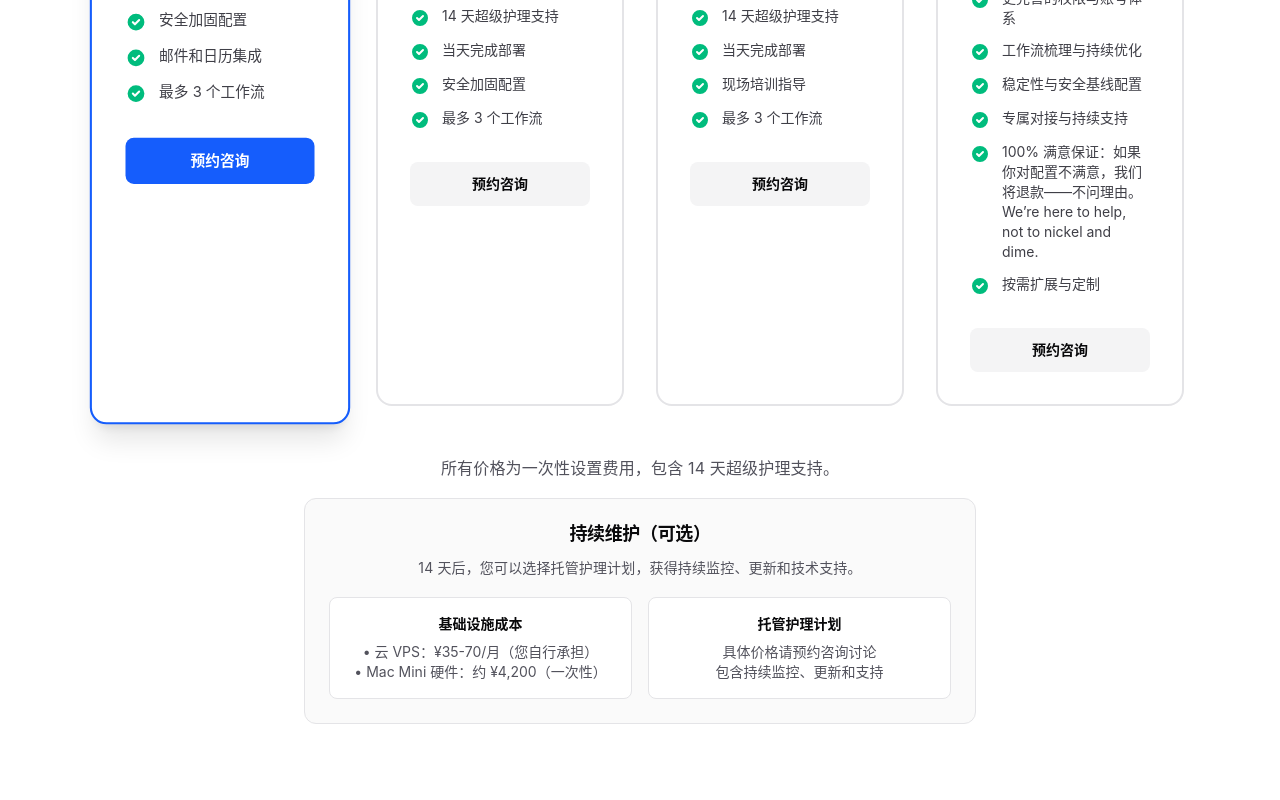
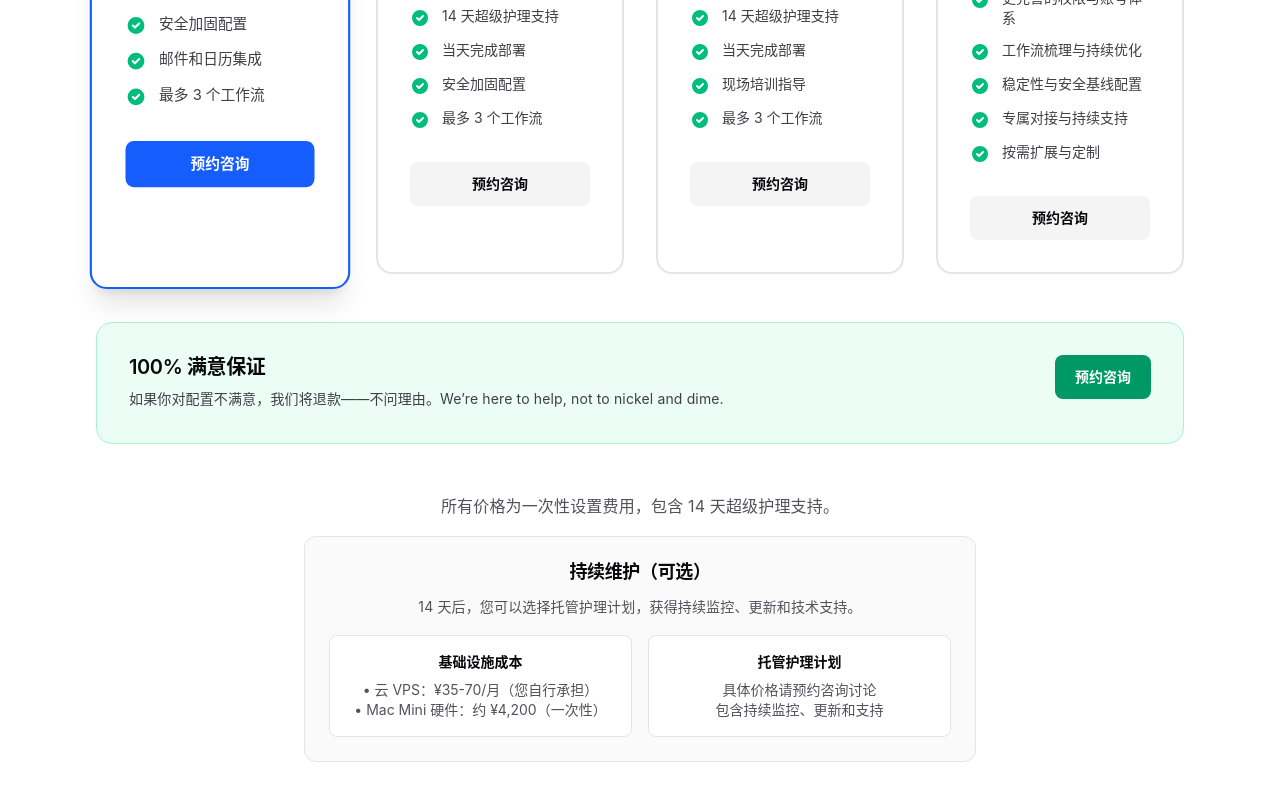
Before and after one commit to boshenzh/weclaw-site, a Next.js app: page / in a window 1280 px wide. Shown: the part 2979-3779 px from the top of the page. Built offline with nearby package versions, Linux system fonts and the light colour scheme.

Commit message:
copy: move satisfaction guarantee into its own block

```diff
--- a/src/app/page.tsx
+++ b/src/app/page.tsx
@@ -60,7 +60,6 @@ const pricing = [
       "工作流梳理与持续优化",
       "稳定性与安全基线配置",
       "专属对接与持续支持",
-      "100% 满意保证：如果你对配置不满意，我们将退款——不问理由。We’re here to help, not to nickel and dime.",
       "按需扩展与定制",
     ],
     recommended: false,
@@ -564,6 +563,28 @@ export default function Home() {
               ))}
             </div>
 
+            {/* Satisfaction Guarantee */}
+            <div className="mt-12">
+              <div className="rounded-2xl border border-emerald-200 bg-emerald-50 p-8">
+                <div className="flex flex-col gap-4 md:flex-row md:items-start md:justify-between">
+                  <div className="max-w-3xl">
+                    <h3 className="text-xl font-bold text-zinc-950">100% 满意保证</h3>
+                    <p className="mt-2 text-sm leading-6 text-zinc-700">
+                      如果你对配置不满意，我们将退款——不问理由。We’re here to help, not to nickel and dime.
+                    </p>
+                  </div>
+                  <a
+                    href="https://h91srrlmnb.feishu.cn/scheduler/4280da450911da25"
+                    target="_blank"
+                    rel="noopener noreferrer"
+                    className="inline-flex items-center justify-center rounded-lg bg-emerald-600 px-5 py-3 text-sm font-semibold text-white hover:bg-emerald-700"
+                  >
+                    预约咨询
+                  </a>
+                </div>
+              </div>
+            </div>
+
             <div className="mt-12 text-center space-y-4">
               <p className="text-zinc-600">
                 所有价格为一次性设置费用，包含 14 天超级护理支持。
```
